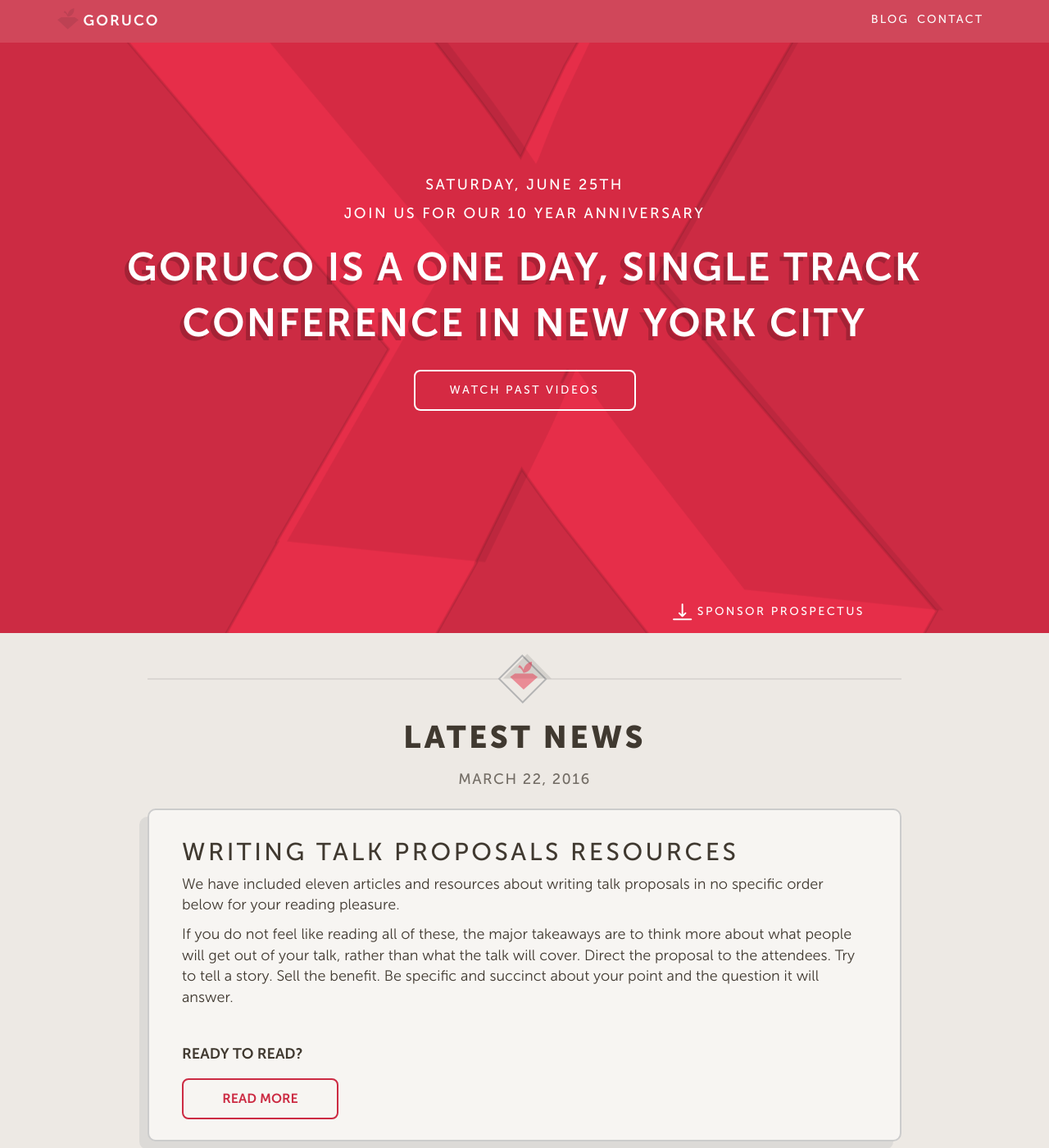
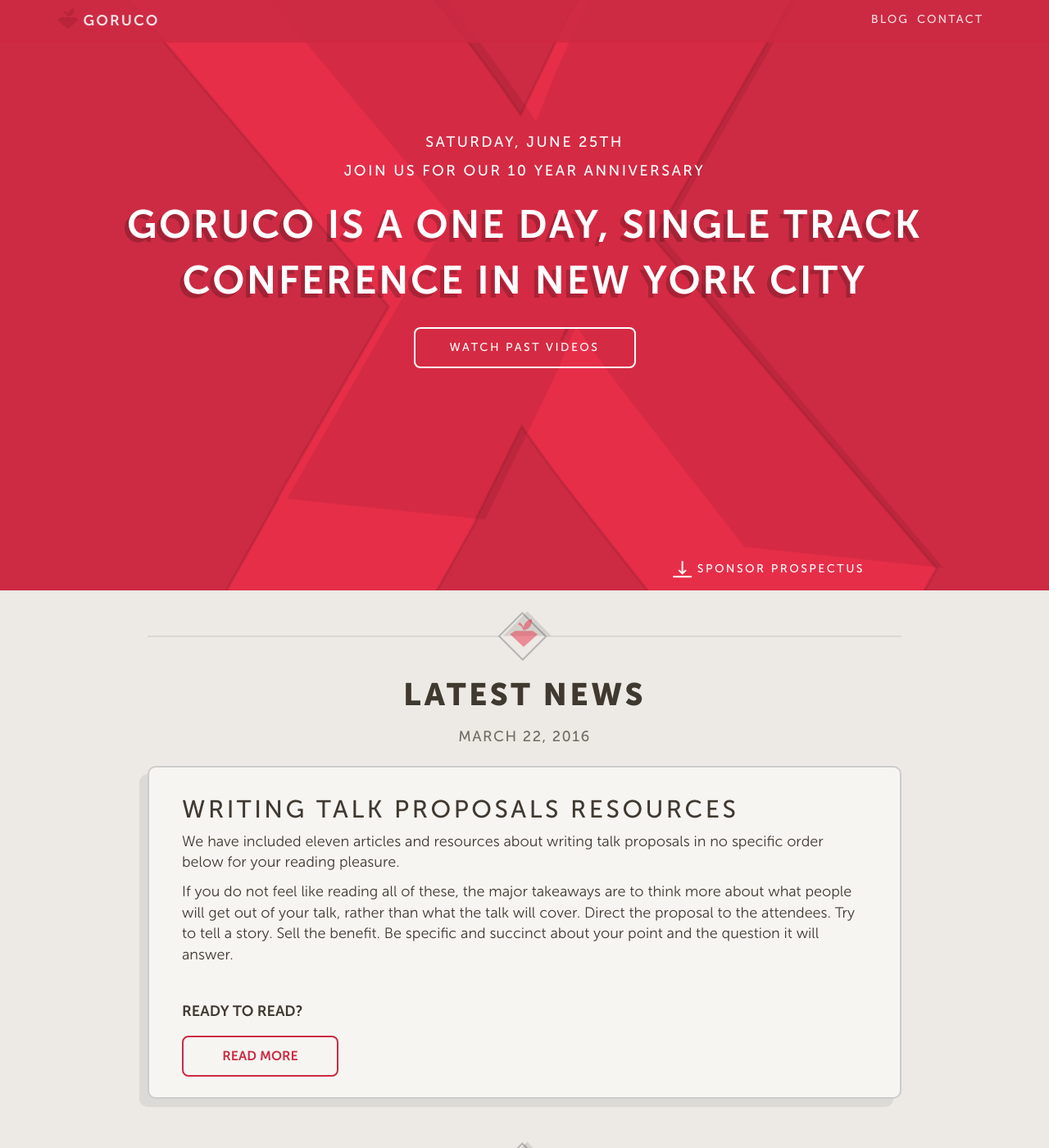
Before and after one commit to goruco/goruco2016, a Jekyll site: the page built from index.html, in a window 1280 px wide and 1400 px high. Shown: the whole window at 82% size. Built offline with Jekyll 4.4.1, drawn with Linux system fonts in a browser that asks for light colours.

Commit message:
fix(header): Position should be fixed #4

```diff
--- a/_sass/_header_footer.scss
+++ b/_sass/_header_footer.scss
@@ -37,6 +37,8 @@
 }
 
 .header {
+  position: fixed;
+  z-index: 1030;
   display: flex;
   justify-content: center;
 
```
